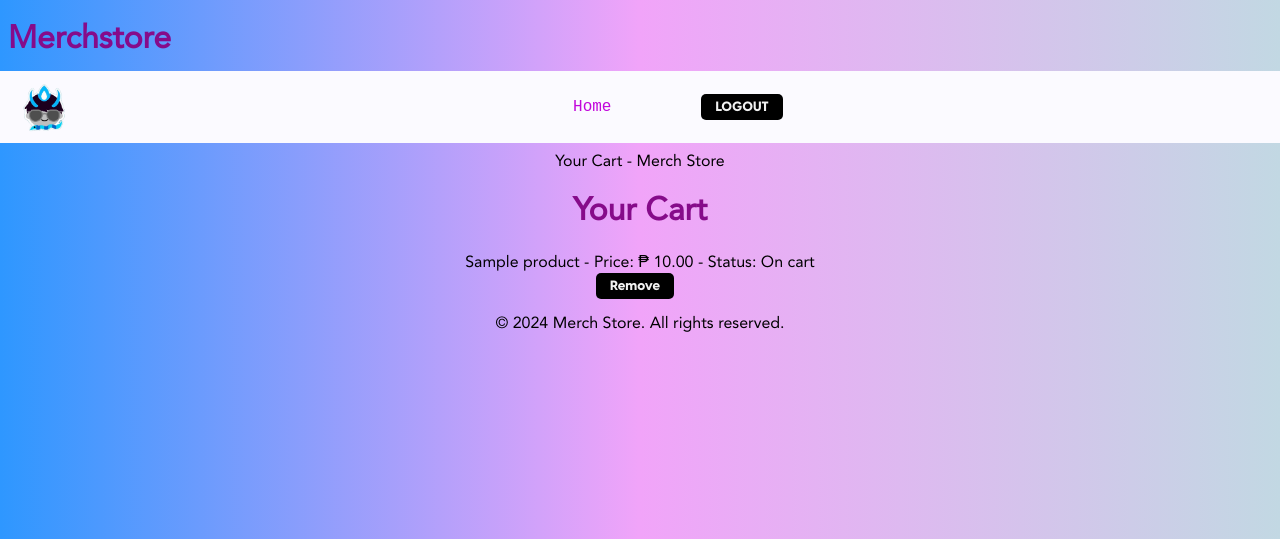
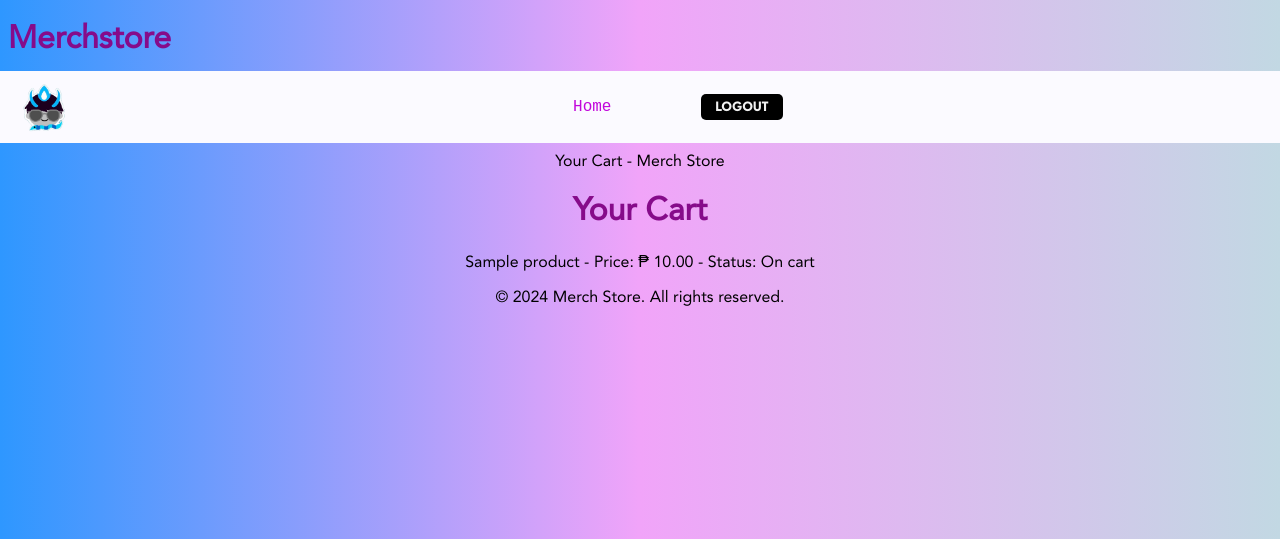
Before and after one commit to dreyan22/hobbysite-G-18, a Django app: page /merchstore/cart in a window 1280 px wide. Shown: the top 539 px of the page. Run offline with Django 5.2, Linux system fonts and the light colour scheme; a user stored in the database is signed in; tables that the repository leaves empty hold one stand-in row (values such as "Sample post").

Commit message:
Update cart.html

```diff
--- a/hobbysite/merchstore/templates/merchstore/cart.html
+++ b/hobbysite/merchstore/templates/merchstore/cart.html
@@ -10,10 +10,6 @@
       {% for transaction in object_list %}
         <li>
           {{ transaction.product.name }} - Price: ₱ {{ transaction.product.price }} - Status: {{ transaction.status }}
-          <form method="post" action="{% url 'merchstore:remove_from_cart' transaction.pk %}">
-            {% csrf_token %}
-            <button type="submit">Remove</button>
-          </form>
         </li>
       {% empty %}
         <li>Your cart is empty.</li>
```
